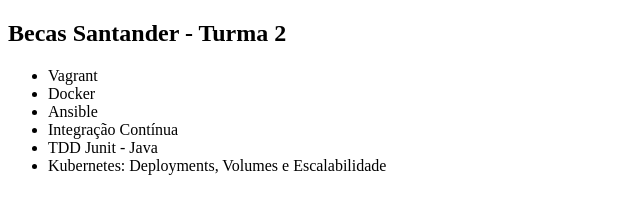
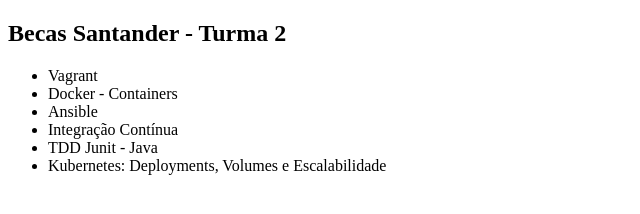
Before and after one commit to Lessalc-everis/Curso-alura-git, a plain HTML site: page index.html in a window 1280 px wide. Shown: the full height of the page, 0-640 px from the left. Drawn offline with Linux system fonts and the light colour scheme.

Commit message:
Alterando o nome de Docker

```diff
--- a/index.html
+++ b/index.html
@@ -8,7 +8,7 @@
 <body>
     <ul>
         <li>Vagrant</li>
-        <li>Docker</li>
+        <li>Docker - Containers</li>
         <li>Ansible</li>
 	<li>Integração Contínua</li>
 	<li>TDD Junit - Java</li>
```
